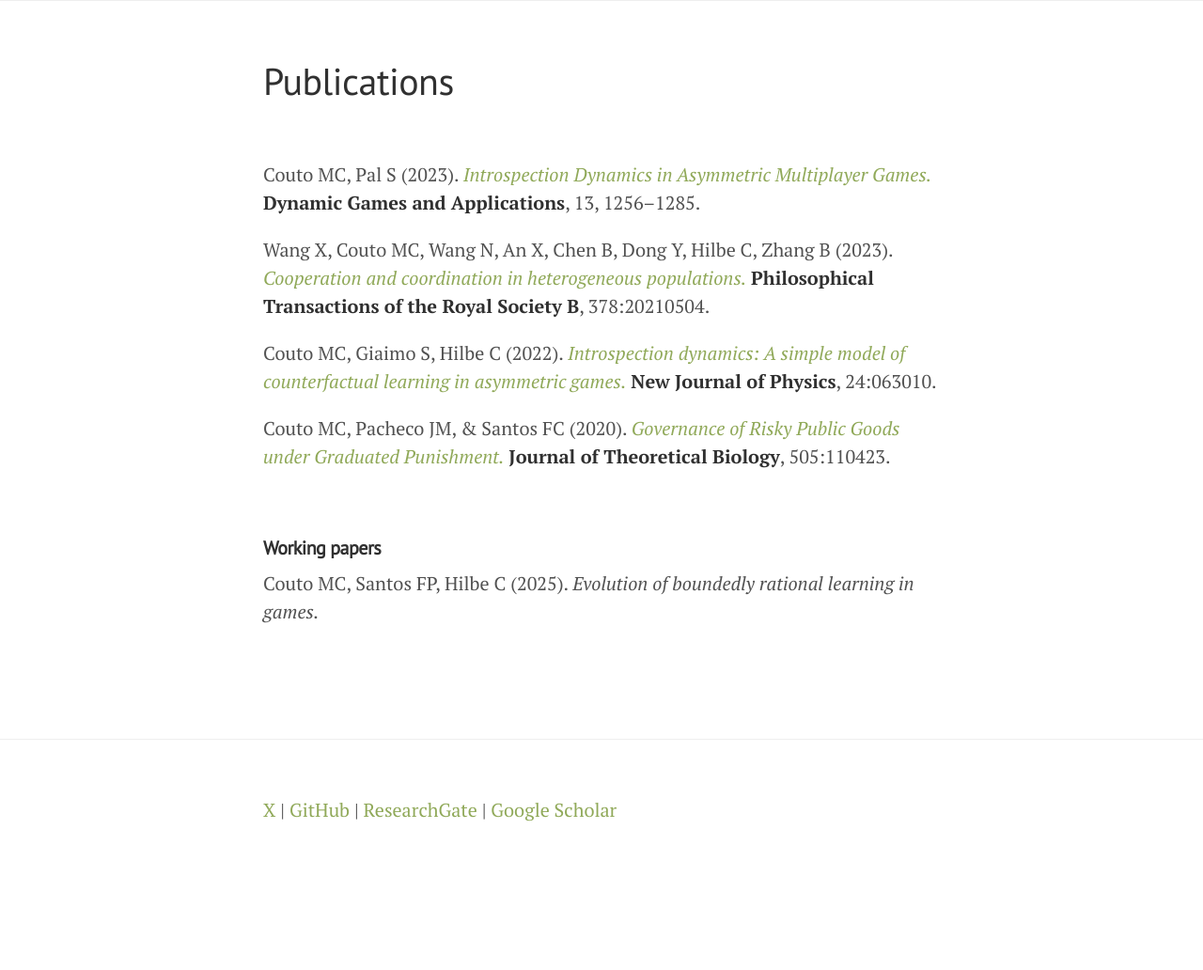
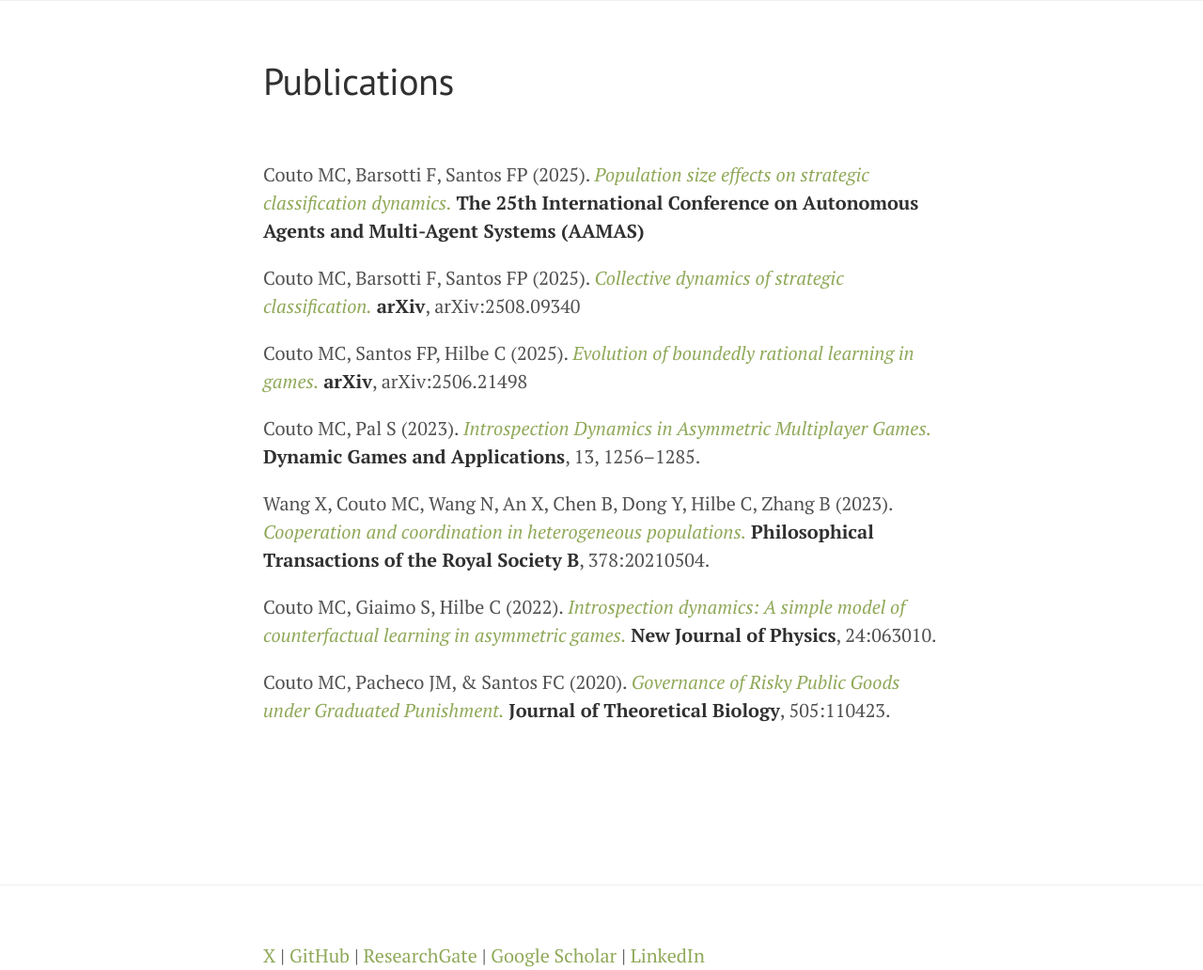
Before and after one commit to martagccouto/martagccouto.github.io, a Jekyll site: the page built from publications.md, in a window 1280 px wide. Shown: the part 160-1192 px from the top of the page at 94% size. Built offline with Jekyll 4.4.1, drawn with Linux system fonts in a browser that asks for light colours; before the commit the page ends 1037 px from its top, so only the background shows below that.

Commit message:
updates jan26

```diff
--- a/_config.yml
+++ b/_config.yml
@@ -26,3 +26,4 @@ social:
   github: "https://github.com/martagccouto"
   researchgate: "https://www.researchgate.net/profile/Marta-Couto-3"
   googlescholar: "https://scholar.google.de/citations?user=ZbYvBcUAAAAJ&hl=en"
+  linkedin: "https://www.linkedin.com/in/marta-c-couto/"
--- a/_layouts/default.html
+++ b/_layouts/default.html
@@ -48,7 +48,8 @@
           {% if site.social.twitter %}<a href="{{ site.social.twitter }}" target="_blank">X</a> |{% endif %}
           {% if site.social.github %}<a href="{{ site.social.github }}" target="_blank">GitHub</a> |{% endif %}
           {% if site.social.researchgate %}<a href="{{ site.social.researchgate }}" target="_blank">ResearchGate</a> |{% endif %}
-          {% if site.social.googlescholar %}<a href="{{ site.social.googlescholar }}" target="_blank">Google Scholar</a>{% endif %}
+          {% if site.social.googlescholar %}<a href="{{ site.social.googlescholar }}" target="_blank">Google Scholar</a> |{% endif %}
+          {% if site.social.linkedin %}<a href="{{ site.social.linkedin }}" target="_blank">LinkedIn</a> {% endif %}
         </div>
     </div>
     </div>
--- a/publications.md
+++ b/publications.md
@@ -4,6 +4,18 @@ title: Publications
 ---
 
 <br>
+
+Couto MC, Barsotti F, Santos FP (2025).
+[*Population size effects on strategic classification dynamics.*](https://openreview.net/forum?id=H3cnXiXGjn) **The 25th International Conference on Autonomous Agents and Multi-Agent Systems (AAMAS)**
+
+
+Couto MC, Barsotti F, Santos FP (2025).
+[*Collective dynamics of strategic classification.*](https://doi.org/10.48550/arXiv.2508.09340) **arXiv**, arXiv:2508.09340
+
+
+Couto MC, Santos FP, Hilbe C (2025).
+[*Evolution of boundedly rational learning in games.*](https://doi.org/10.48550/arXiv.2506.21498) **arXiv**, arXiv:2506.21498
+
 
 Couto MC, Pal S (2023).
 [*Introspection Dynamics in Asymmetric Multiplayer Games.*](https://doi.org/10.1007/s13235-023-00525-8)
@@ -23,8 +35,3 @@ Couto MC, Giaimo S, Hilbe C (2022).
 Couto MC, Pacheco JM, & Santos FC (2020). [*Governance of Risky Public Goods under Graduated Punishment.*](https://doi.org/10.1016/j.jtbi.2020.110423) **Journal of Theoretical Biology**, 505:110423.
 
 <br>
-
-###### **Working papers**
-
-
-Couto MC, Santos FP, Hilbe C (2025). *Evolution of boundedly rational learning in games.*
```
Also changed, not shown: about.md (+1 -1 lines), 1 other file.
